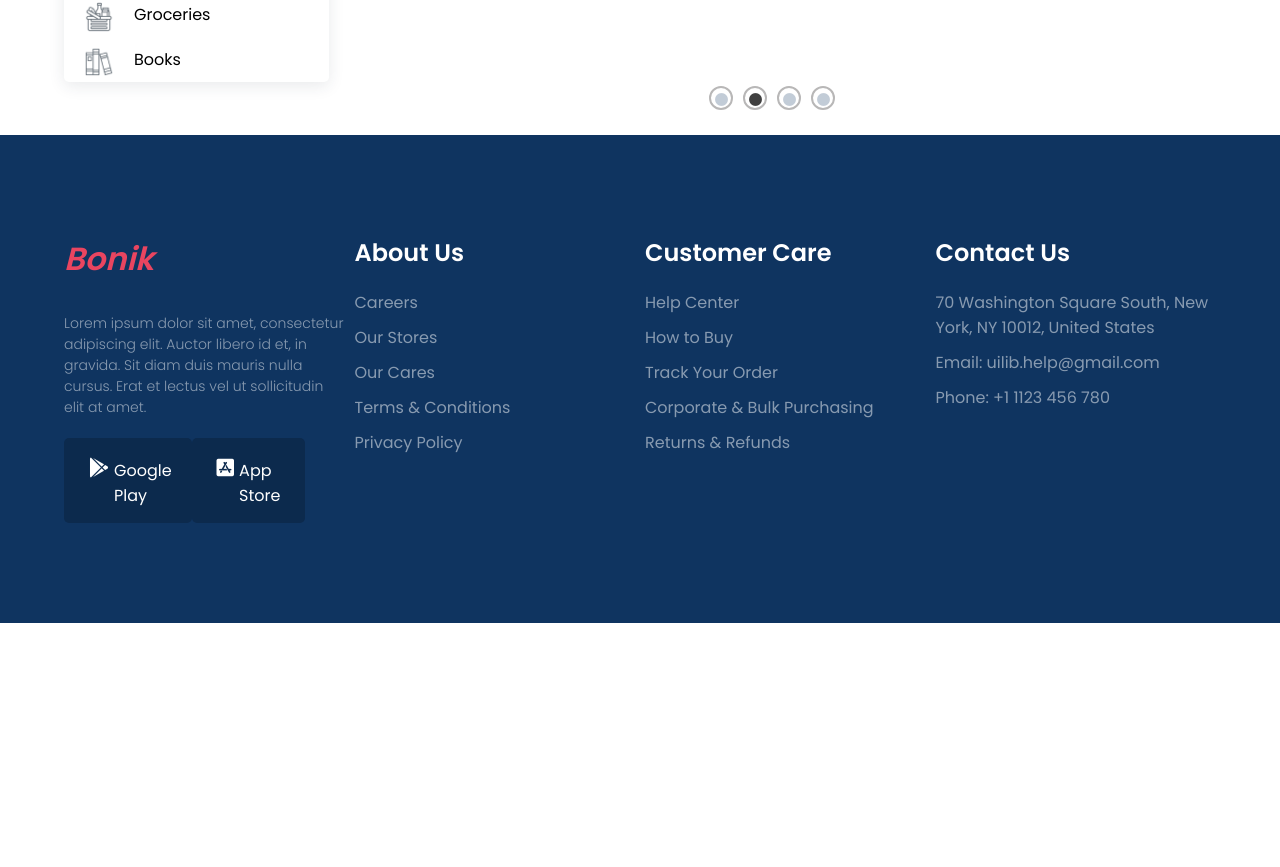
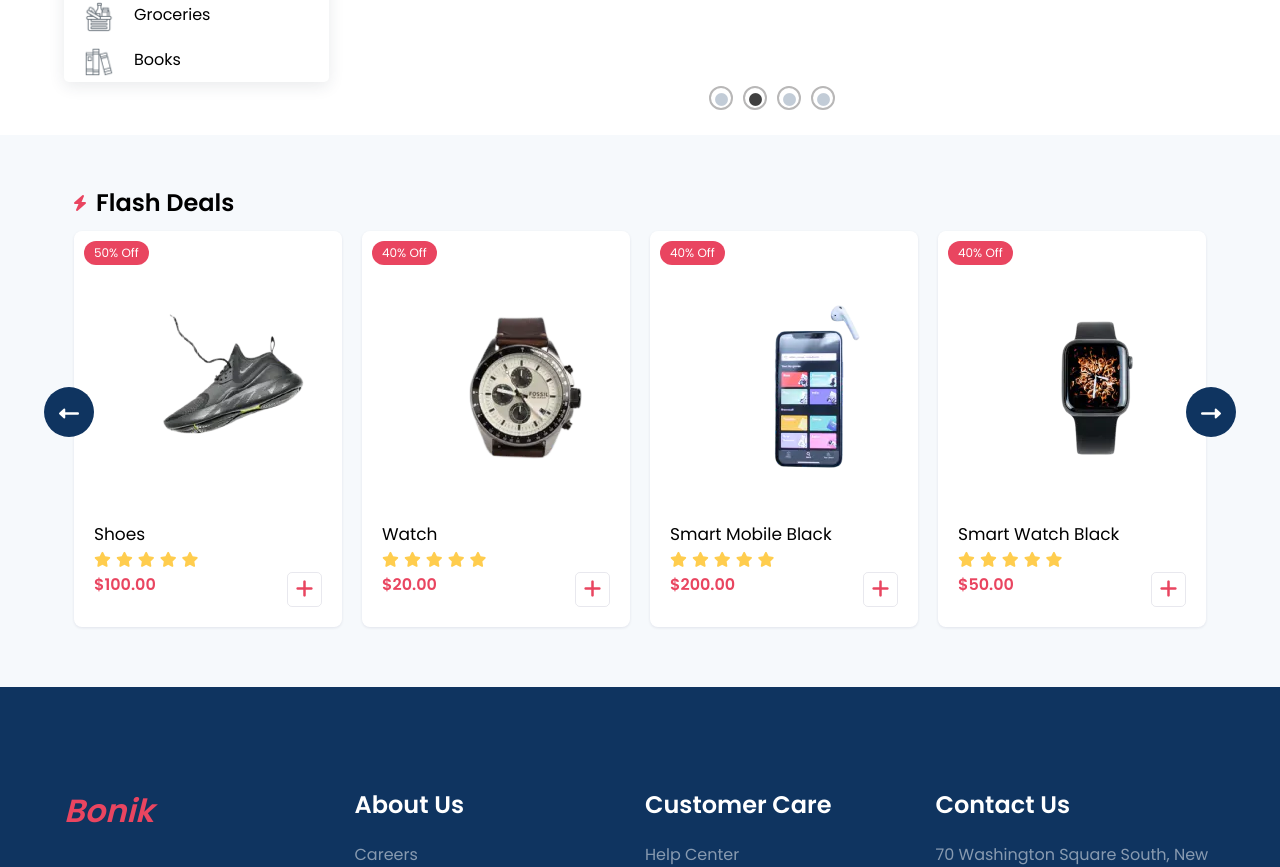
Before and after one commit to hiep1997xz/shopping-ecommer, a React (Create React App) app: page / in a window 1280 px wide. Shown: the part 633-1500 px from the top of the page. Before the commit the page ends 1256 px from the top, so only its background shows below. Built offline with nearby package versions, Linux system fonts and the light colour scheme.

Commit message:
feature/flashDeals

```diff
--- a/src/App.js
+++ b/src/App.js
@@ -1,24 +1,93 @@
-import React from 'react';
-import { BrowserRouter as Router, Switch, Route } from "react-router-dom"
-import './App.css';
-import Footer from './common/footer/Footer';
-import Header from './common/header/Header';
-import Pages from './pages/Pages';
+import React, { useState } from 'react'
+import { BrowserRouter as Router, Route, Switch } from 'react-router-dom'
+import './App.css'
+import Footer from './common/footer/Footer'
+import Header from './common/header/Header'
+import Data from './components/Data'
+import Sdata from './components/MainPage/Sdata'
+import Pages from './pages/Pages'
 
 function App() {
+  //  step1: const {productItems} = Dữ liệu
+  //  lai pass garne bằng cách sử dụng đạo cụ
+
+  //  Bước 2: Mục nhập lại giỏ hàng ma halne bằng useState
+  //  ==> CartItem vượt qua garre sử dụng đạo cụ từ <Cart CartItem = {CartItem} /> ani import garrxa trong cartItem ma
+
+  //  Bước 3: Chai flashCard ma nút xa ma
+
+  //  Bước 4: addToCart lai chai vượt qua garne bằng cách sử dụng đạo cụ trong các trang và thành phần giỏ hàng
+
+  // step1
+  const { productItems } = Data
+  const { shopItems } = Sdata
+
+  // step 2
+  const [CartItem, setCartItem] = useState([])
+
+  // step4
+  const addToCart = (product) => {
+    // nếu sản phẩm hamro đã có giỏ hàng xa bhane tìm garena giúp garza
+    const productExist = CartItem.find((item) => item.id === product.id)
+    // nếu productExit chai alredy thoát trong giỏ hàng thì sẽ chạy fun () => setCartItem
+    // ani bên trong => setCartItem sẽ chạy => map () ani yo map () chai mỗi giỏ hàng ma
+    // gayara check garxa if item.id ra product.id chai match bhayo bhane
+    // productExit product Chai display garxa
+    // tăng số lượng sản phẩm thoát QTY lên 1
+    // nếu mặt hàng và sản phẩm không khớp thì sẽ thêm mặt hàng mới
+    if (productExist) {
+      setCartItem(
+        CartItem.map((item) =>
+          item.id === product.id
+            ? { ...productExist, qyt: productExist.qty + 1 }
+            : item
+        )
+      )
+    } else {
+      // nhưng nếu sản phẩm không thoát trong giỏ hàng, nghĩa là nếu thẻ trống
+      // sau đó sản phẩm mới được thêm vào giỏ hàng và qty của nó là initalize thành 1
+      setCartItem([...CartItem, { ...product, qty: 1 }])
+    }
+  }
+
+  // Stpe: 6
+  const decreaseQty = (product) => {
+    // nếu sản phẩm hamro đã có giỏ hàng xa bhane tìm garena giúp garza
+    const productExit = CartItem.find((item) => item.id === product.id)
+    // if product is exit and its qty is 1 then we will run a fun  setCartItem
+    // inside  setCartItem we will run filter to check if item.id is match to product.id
+    // if the item.id is doesnt match to product.id then that items are display in cart
+    // else
+    if (productExit.qty === 1) {
+      setCartItem(CartItem.filter((item) => item.id !== product.id))
+    } else {
+      // nếu sản phẩm thoát và qty của sản phẩm đó không bằng 1
+      // sau đó sẽ chạy hàm gọi setCartItem
+      // bên trong setCartItem, chúng ta sẽ chạy phương thức bản đồ
+      // this map () sẽ kiểm tra xem item.id có khớp với produt.id hay không, sau đó chúng ta phải mô tả số lượng sản phẩm bằng 1
+      setCartItem(
+        CartItem.map((item) =>
+          item.id === product.id
+            ? { ...productExit, qty: productExit.qty - 1 }
+            : item
+        )
+      )
+    }
+  }
+
   return (
     <>
       <Router>
         <Header />
         <Switch>
           <Route path="/" exact>
-          <Pages />
+            <Pages productItems={productItems} addToCart={addToCart} shopItems={shopItems}/>
           </Route>
         </Switch>
         <Footer />
       </Router>
     </>
-  );
+  )
 }
 
-export default App;
+export default App
--- /dev/null
+++ b/src/components/Data.js
@@ -0,0 +1,47 @@
+const Data = {
+  productItems: [
+    {
+      id: 1,
+      discount: 50,
+      cover: "./images/flash/flash-1.png",
+      name: "Shoes",
+      price: 100,
+    },
+    {
+      id: 2,
+      discount: 40,
+      cover: "./images/flash/flash-2.png",
+      name: "Watch",
+      price: 20,
+    },
+    {
+      id: 3,
+      discount: 40,
+      cover: "./images/flash/flash-3.png",
+      name: "Smart Mobile Black",
+      price: 200,
+    },
+    {
+      id: 4,
+      discount: 40,
+      cover: "./images/flash/flash-4.png",
+      name: "Smart Watch Black",
+      price: 50,
+    },
+    {
+      id: 5,
+      discount: 50,
+      cover: "./images/flash/flash-1.png",
+      name: "Shoes",
+      price: 100,
+    },
+    {
+      id: 6,
+      discount: 50,
+      cover: "./images/flash/flash-3.png",
+      name: "Shoes",
+      price: 100,
+    },
+  ],
+}
+export default Data
--- /dev/null
+++ b/src/components/flashDeals/FlashCard.jsx
@@ -0,0 +1,83 @@
+import React, { useState } from 'react'
+import Slider from 'react-slick'
+import 'slick-carousel/slick/slick-theme.css'
+import 'slick-carousel/slick/slick.css'
+
+const SampleNextArrow = (props) => {
+  const { onClick } = props
+  return (
+    <div className="control-btn" onClick={onClick}>
+      <button className="next">
+        <i className="fa fa-long-arrow-alt-right"></i>
+      </button>
+    </div>
+  )
+}
+
+const SamplePrevArrow = (props) => {
+  const { onClick } = props
+  return (
+    <div className="control-btn" onClick={onClick}>
+      <button className="prev">
+        <i className="fa fa-long-arrow-alt-left"></i>
+      </button>
+    </div>
+  )
+}
+
+const FlashCard = ({ productItems, addToCart }) => {
+  const [count, setCount] = useState(0)
+  const increment = () => {
+    setCount(count + 1)
+  }
+  const settings = {
+    dots: false,
+    infinite: true,
+    speed: 500,
+    slidesToShow: 4,
+    slidesToScroll: 1,
+    nextArrow: <SampleNextArrow />,
+    prevArrow: <SamplePrevArrow />,
+  }
+  return (
+    <Slider {...settings}>
+      {productItems.map((productItem) => {
+        return (
+          <div className="box">
+            <div className="product mtop">
+              <div className="img">
+                <span className="discount">{productItem.discount}% Off</span>
+                <img src={productItem.cover} alt="" />
+                <div className="product-like">
+                  <label>{count}</label> <br />
+                  <i className="fa-regular fa-heart" onClick={increment}></i>
+                </div>
+              </div>
+              <div className="product-details">
+                <h3>{productItem.name}</h3>
+                <div className="rate">
+                  <i className="fa fa-star"></i>
+                  <i className="fa fa-star"></i>
+                  <i className="fa fa-star"></i>
+                  <i className="fa fa-star"></i>
+                  <i className="fa fa-star"></i>
+                </div>
+                <div className="price">
+                  <h4>${productItem.price}.00 </h4>
+                  {/* step : 3
+                     if hami le button ma click garryo bahne
+                    */}
+                  <button onClick={() => addToCart(productItem)}>
+                    <i className="fa fa-plus"></i>
+                  </button>
+                </div>
+              </div>
+            </div>
+          </div>
+        )
+      })}
+    </Slider>
+  )
+}
+
+export default FlashCard
--- /dev/null
+++ b/src/components/flashDeals/FlashDeals.css
@@ -0,0 +1,4 @@
+.flash {
+  background: #f6f9fc;
+  padding: 50px 0;
+}
--- /dev/null
+++ b/src/components/flashDeals/FlashDeals.jsx
@@ -0,0 +1,21 @@
+import React from 'react'
+import FlashCard from './FlashCard'
+import "./FlashDeals.css"
+
+const FlashDeals = ({productItems, addToCart}) => {
+  return (
+    <>
+      <section className='flash'>
+        <div className='container'>
+          <div className='heading f_flex'>
+            <i className='fa fa-bolt'></i>
+            <h1>Flash Deals</h1>
+          </div>
+          <FlashCard productItems={productItems} addToCart={addToCart} />
+        </div>
+      </section>
+    </>
+  )
+}
+
+export default FlashDeals
--- a/src/pages/Pages.jsx
+++ b/src/pages/Pages.jsx
@@ -1,10 +1,13 @@
 import React from 'react'
 import Home from '../components/MainPage/Home'
+import FlashDeals from "../components/flashDeals/FlashDeals"
 
-const Pages = () => {
+
+const Pages = ({productItems, addToCart, shopItems}) => {
   return (
     <>
       <Home />
+      <FlashDeals productItems={productItems} addToCart={addToCart} />
     </>
   )
 }
```
Lines whose indentation alone changed are shown as unchanged.
